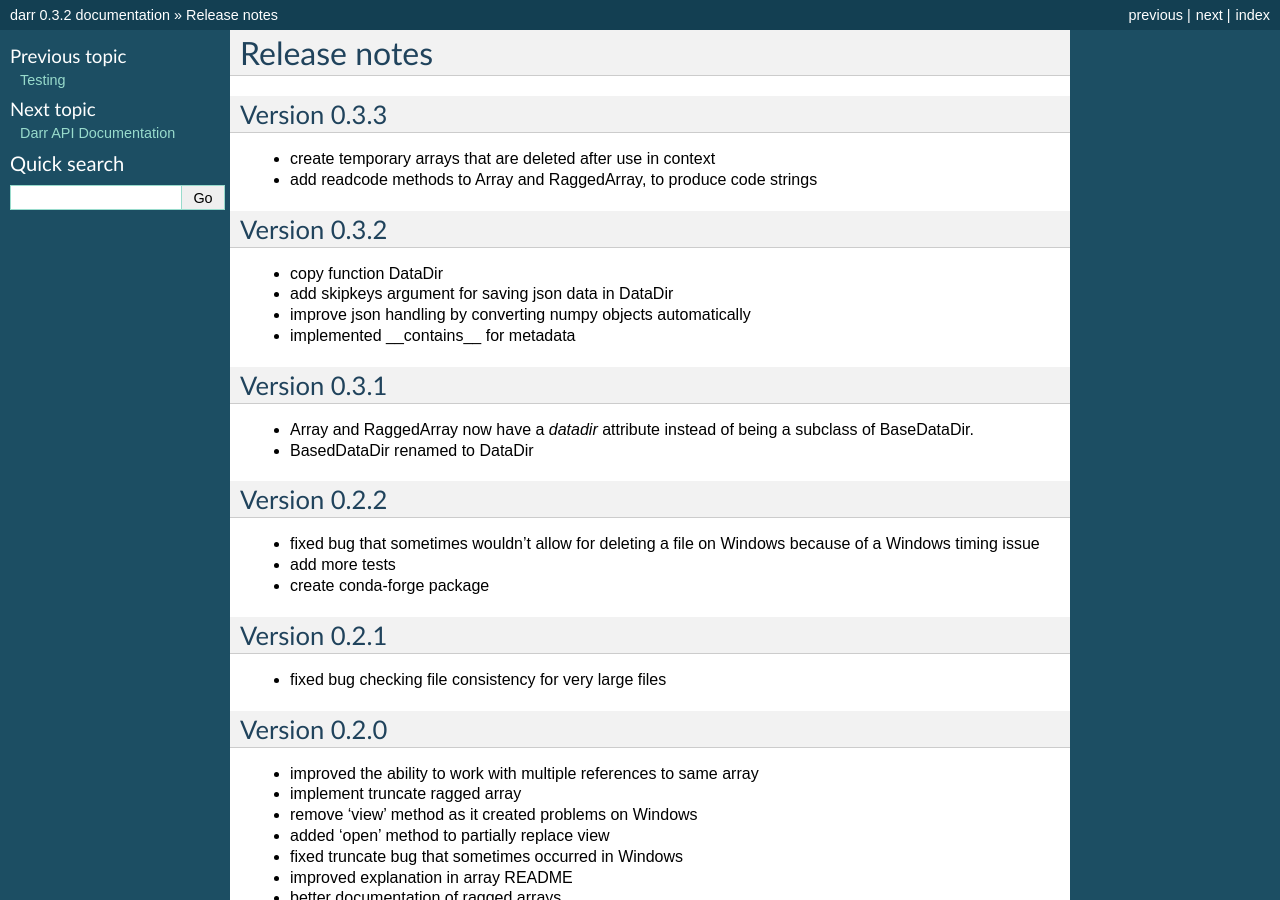
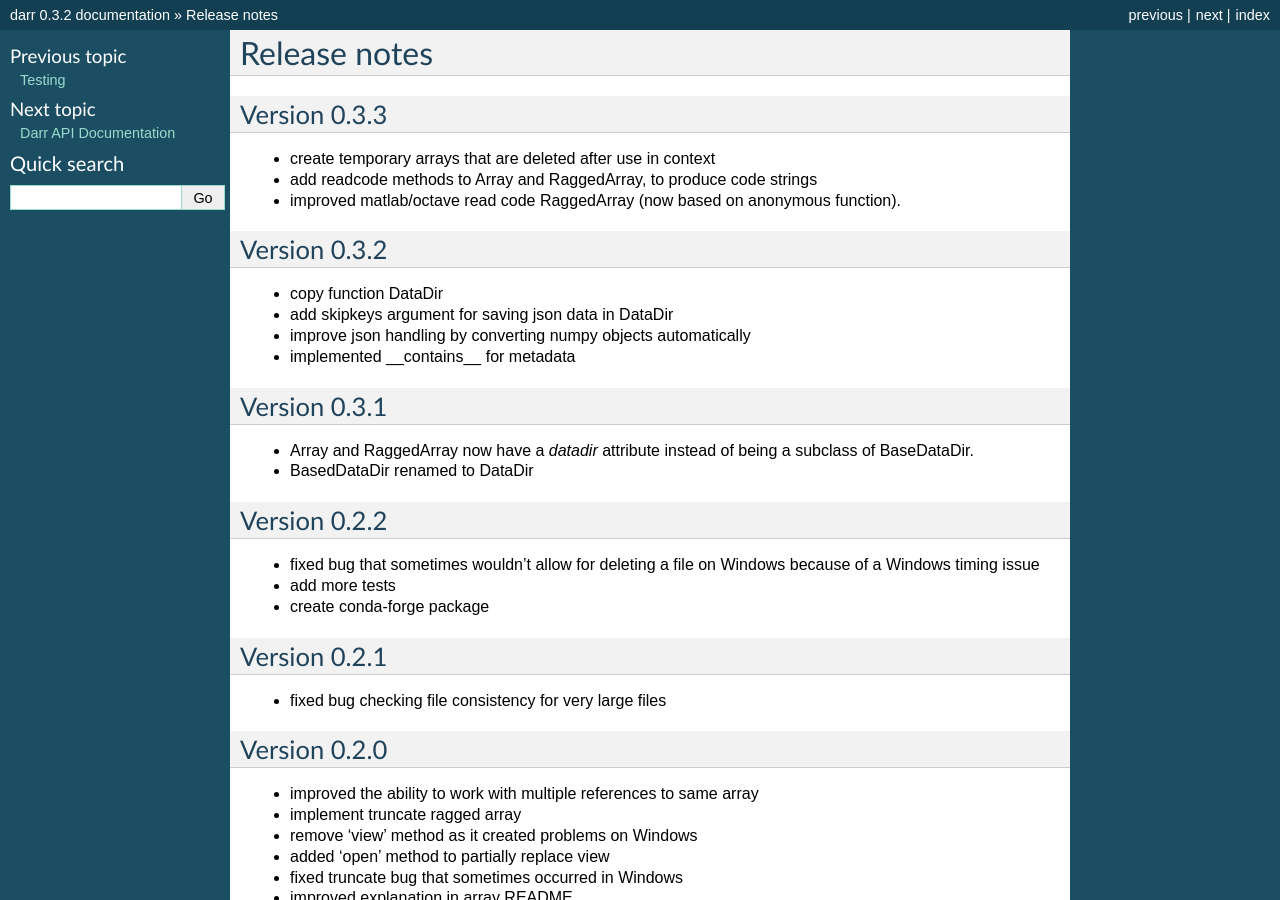
Before and after one commit to gbeckers/Darr, a Sphinx documentation site: the page built from docs/releasenotes.rst, in a window 1280 px wide and 900 px high. Built offline with Sphinx 7.4.7, drawn with Linux system fonts in a browser that asks for light colours.

Commit message:
update release notes

```diff
--- a/docs/releasenotes.rst
+++ b/docs/releasenotes.rst
@@ -5,6 +5,8 @@ Version 0.3.3
 -------------
 - create temporary arrays that are deleted after use in context
 - add readcode methods to Array and RaggedArray, to produce code strings
+- improved matlab/octave read code RaggedArray (now based on anonymous
+  function).
 
 
 Version 0.3.2
```
